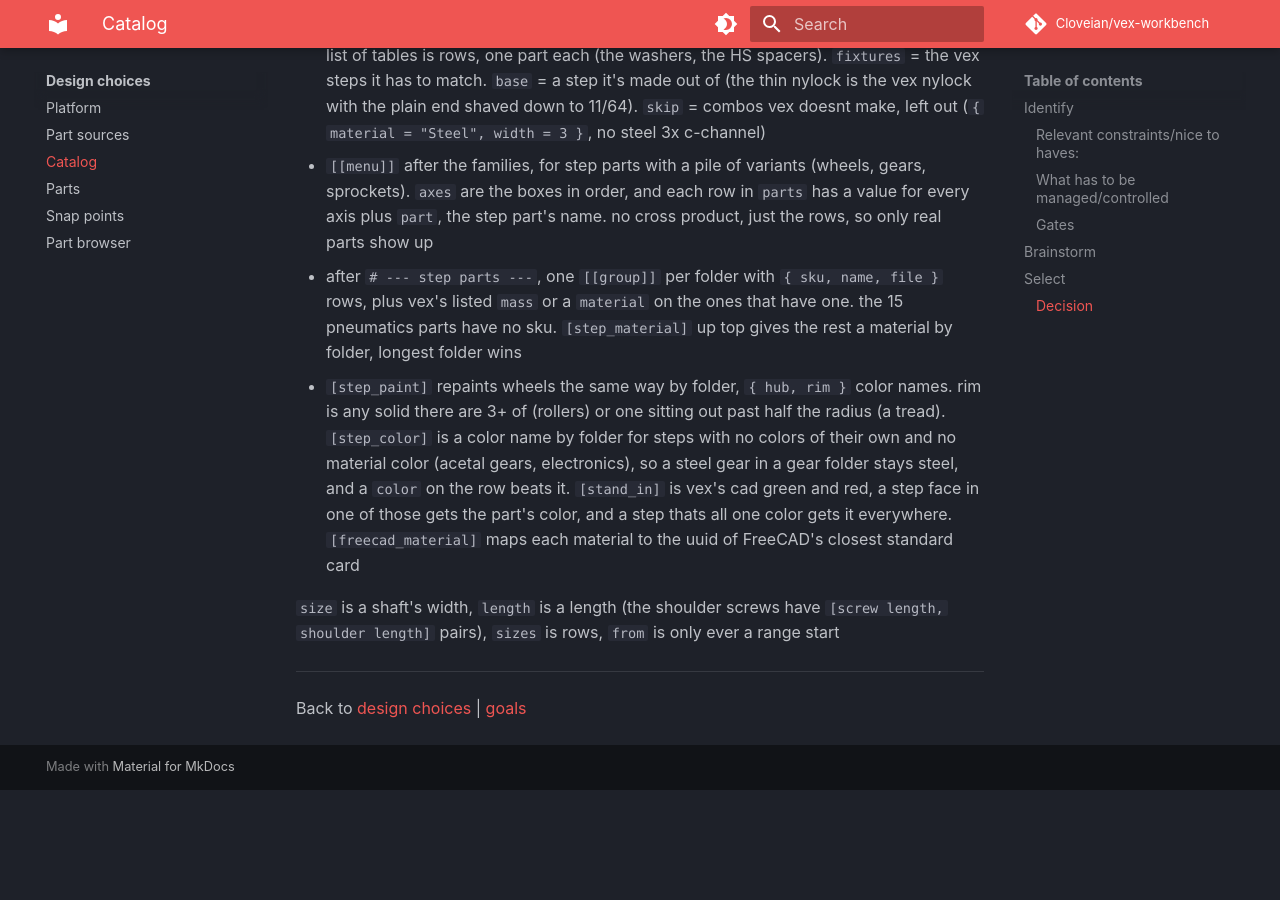
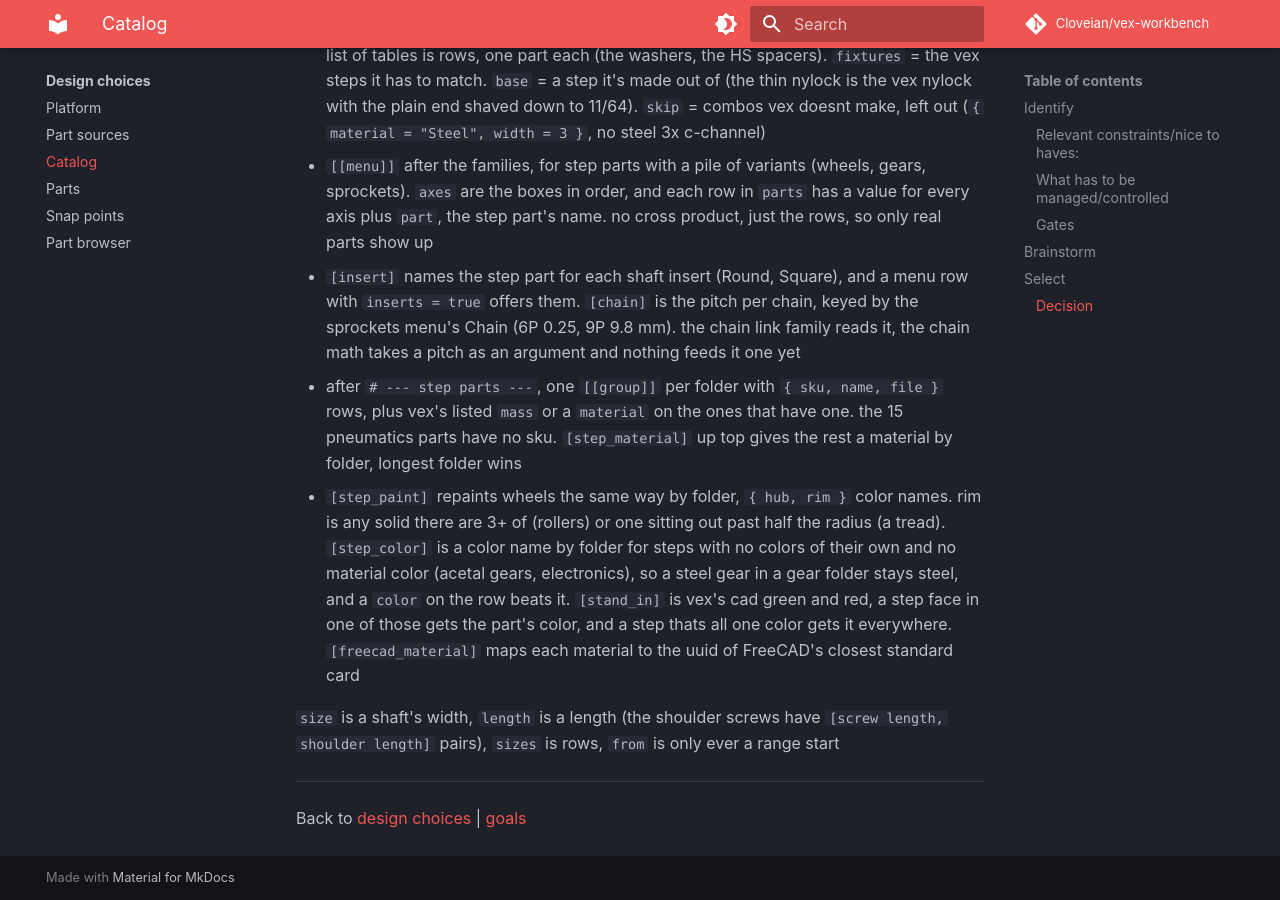
Before and after one commit to Cloveian/vex-workbench, an MkDocs documentation site: the page built from docs/design-choices/catalog.md, in a window 1280 px wide and 900 px high, scrolled down 2424 px. Built offline with MkDocs 1.6.1 and Material for MkDocs 9.7.7, drawn with Linux system fonts in a browser that asks for light colours; comment, search, counter and statistics services are not loaded; before the commit the page ends 3214 px from its top, so only the background shows below that.

Commit message:
catalog doc gets the insert and chain tables

```diff
--- a/docs/design-choices/catalog.md
+++ b/docs/design-choices/catalog.md
@@ -54,6 +54,7 @@ how its laid out:
 - screws are `base` (a vex screw) cut at `head` and given a new shank, so the head and tip are vex's exactly
 - `[[family]]` for each generated thing. `title` is what the browser shows, `name` and `folder` are templates filled from the params (`"1x{width}x1x{holes} {material} C-Channel"`). a param is a list or a `{ from, to, step }` range, every combo is a part. a list of tables is rows, one part each (the washers, the HS spacers). `fixtures` = the vex steps it has to match. `base` = a step it's made out of (the thin nylock is the vex nylock with the plain end shaved down to 11/64). `skip` = combos vex doesnt make, left out (`{ material = "Steel", width = 3 }`, no steel 3x c-channel)
 - `[[menu]]` after the families, for step parts with a pile of variants (wheels, gears, sprockets). `axes` are the boxes in order, and each row in `parts` has a value for every axis plus `part`, the step part's name. no cross product, just the rows, so only real parts show up
+- `[insert]` names the step part for each shaft insert (Round, Square), and a menu row with `inserts = true` offers them. `[chain]` is the pitch per chain, keyed by the sprockets menu's Chain (6P 0.25, 9P 9.8 mm). the chain link family reads it, the chain math takes a pitch as an argument and nothing feeds it one yet
 - after `# --- step parts ---`, one `[[group]]` per folder with `{ sku, name, file }` rows, plus vex's listed `mass` or a `material` on the ones that have one. the 15 pneumatics parts have no sku. `[step_material]` up top gives the rest a material by folder, longest folder wins
 - `[step_paint]` repaints wheels the same way by folder, `{ hub, rim }` color names. rim is any solid there are 3+ of (rollers) or one sitting out past half the radius (a tread). `[step_color]` is a color name by folder for steps with no colors of their own and no material color (acetal gears, electronics), so a steel gear in a gear folder stays steel, and a `color` on the row beats it. `[stand_in]` is vex's cad green and red, a step face in one of those gets the part's color, and a step thats all one color gets it everywhere. `[freecad_material]` maps each material to the uuid of FreeCAD's closest standard card
 
```
